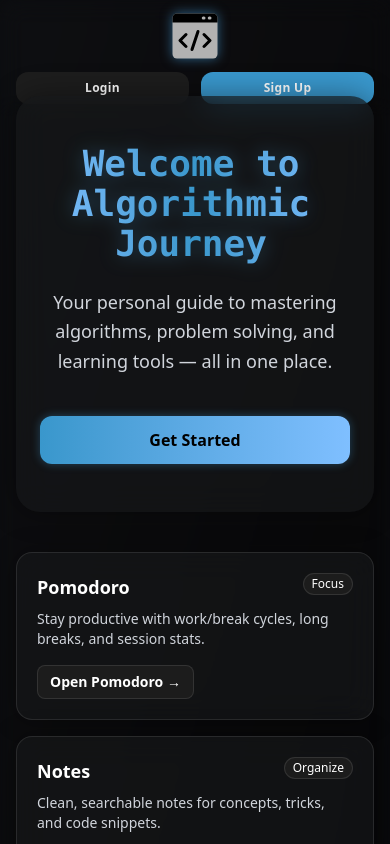
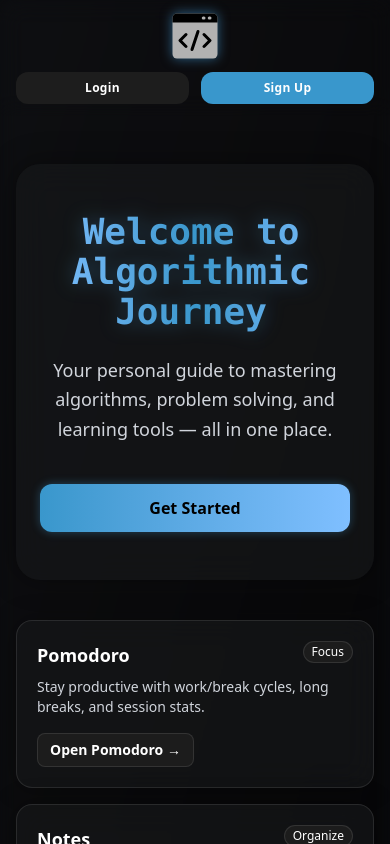
Before and after one commit to masteroojway/AlgorithmicJourney, a React (Vite) app in the folder frontend/: page / in a window 390 px wide. Shown: the top 844 px of the page. Built offline with nearby package versions, Linux system fonts and the light colour scheme.

Commit message:
added some padding changes in intro page

```diff
--- a/frontend/src/pages/Intro.jsx
+++ b/frontend/src/pages/Intro.jsx
@@ -6,8 +6,8 @@ const DefaultLanding = () => {
       {/* Subtle animated gradient background */}
       <div className="pointer-events-none absolute inset-0 bg-gradient-to-br from-[#101114] via-[#0b0b0c] to-[#050506] animate-pulse opacity-80 blur-sm z-0" />
 
-      {/* Header (fixed, responsive) */}
-      <header className="fixed top-0 left-0 w-full z-10 bg-transparent backdrop-blur-md">
+      {/* Header (sticky, responsive) */}
+      <header className="sticky top-0 left-0 w-full z-20 bg-transparent backdrop-blur-md">
         <div className="mx-auto max-w-6xl px-4 sm:px-6 py-3">
           <div className="flex flex-col sm:flex-row items-center justify-between gap-3">
             <img
@@ -33,7 +33,7 @@ const DefaultLanding = () => {
         </div>
       </header>
 
-      <main className="relative z-10 flex-1 pt-24 px-4 sm:px-6 py-12 pb-24">
+      <main className="relative z-10 flex-1 px-4 sm:px-6 py-12 pb-24">
         {/* Hero */}
         <div className="w-full max-w-3xl mx-auto text-center mb-10">
           <div className="bg-[#18191c]/60 backdrop-blur-lg rounded-3xl shadow-[0_0_30px_rgba(0,0,0,0.4)] px-6 py-12 animate-fadeInUp">
```
